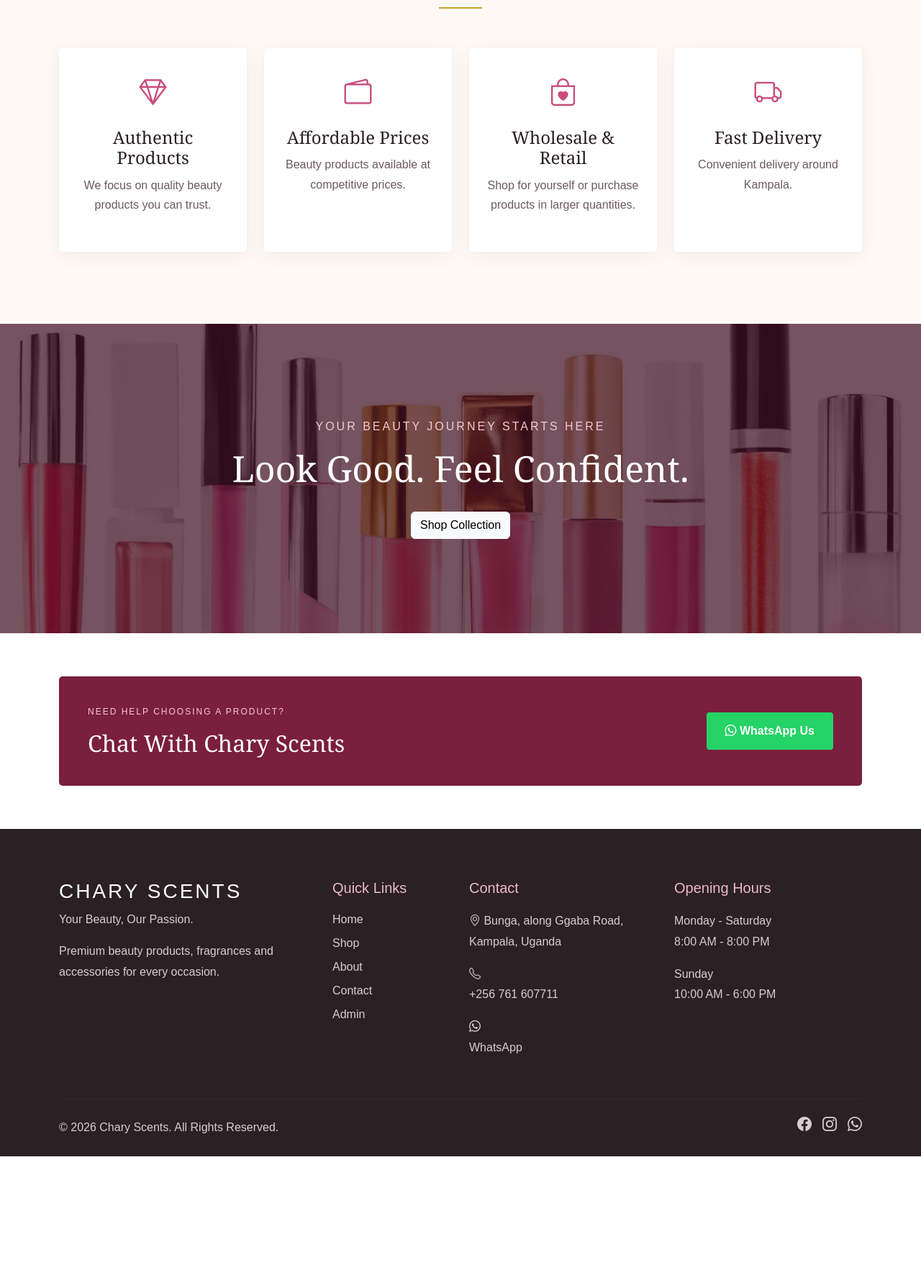
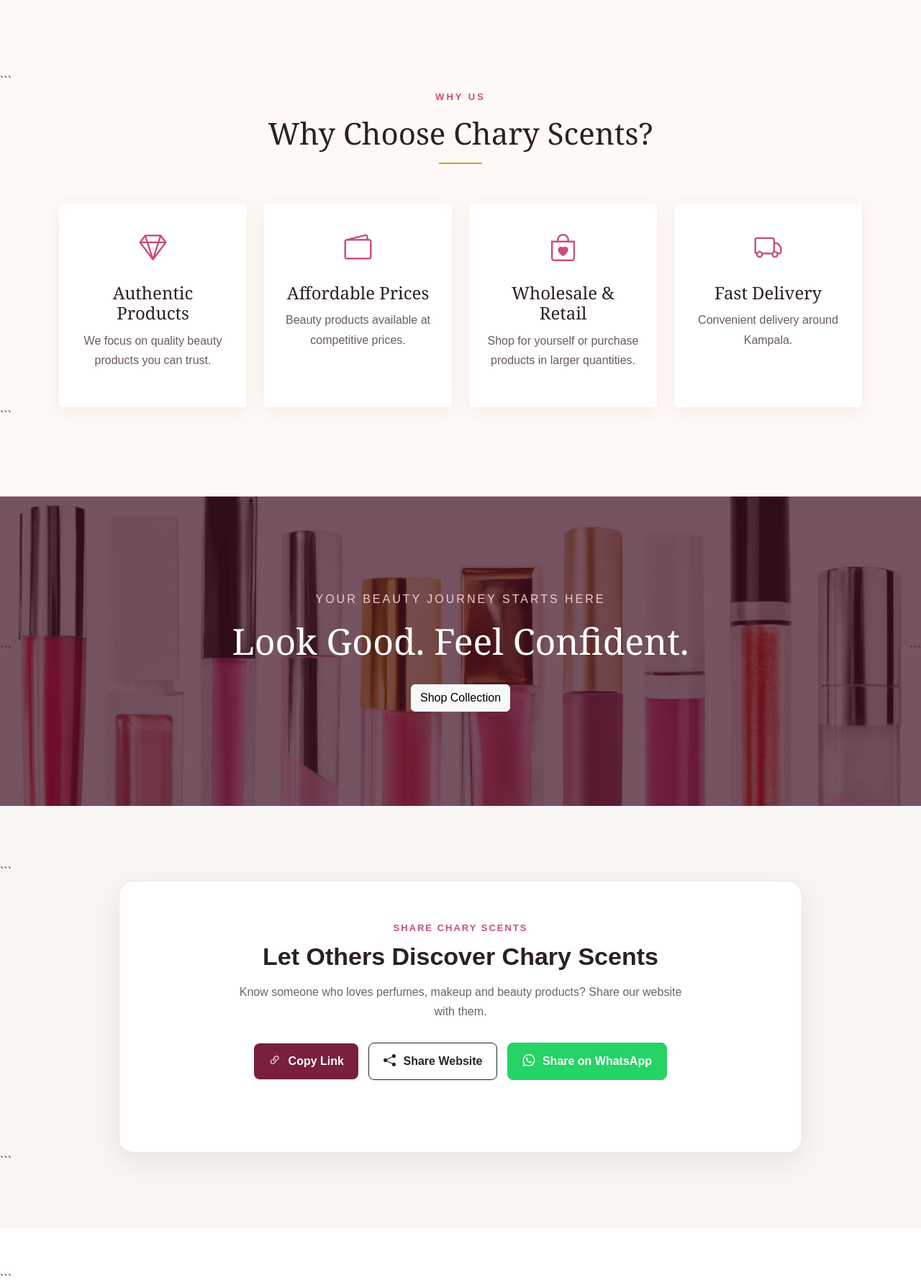
Before and after one commit to kondoabrian/chary-scents, a Flask app: page / in a window 1280 px wide. Shown: the part 3410-5200 px from the top of the page at 72% size. Before the commit the page ends 5017 px from the top, so only its background shows below. Run offline with Flask 3, Linux system fonts and the light colour scheme.

Commit message:
Add website sharing feature

````diff
--- a/static/css/style.css
+++ b/static/css/style.css
@@ -1088,3 +1088,186 @@ img {
     }
 
 }
+/* =========================================
+   SHARE CHARY SCENTS SECTION
+========================================= */
+
+.share-section {
+    padding: 80px 0;
+    background: #f8f5f2;
+}
+
+.share-box {
+    max-width: 950px;
+    margin: 0 auto;
+    padding: 55px 50px;
+    background: #ffffff;
+    border-radius: 20px;
+    text-align: center;
+    box-shadow: 0 12px 40px rgba(0, 0, 0, 0.08);
+    border: 1px solid #eee5df;
+}
+
+/* Share text */
+
+.share-content {
+    max-width: 700px;
+    margin: 0 auto 30px;
+}
+
+.share-content .section-label {
+    margin-bottom: 10px;
+    font-size: 13px;
+    font-weight: 700;
+    letter-spacing: 2px;
+}
+
+.share-content h2 {
+    margin-bottom: 15px;
+    font-size: 34px;
+    font-weight: 700;
+}
+
+.share-content p:not(.section-label) {
+    margin: 0 auto;
+    max-width: 620px;
+    color: #666;
+    line-height: 1.7;
+    font-size: 16px;
+}
+
+
+/* =========================================
+   SHARE BUTTONS
+========================================= */
+
+.share-actions {
+    display: flex;
+    justify-content: center;
+    align-items: center;
+    flex-wrap: wrap;
+    gap: 14px;
+}
+
+.share-actions .btn {
+    min-width: 145px;
+    padding: 12px 20px;
+    border-radius: 8px;
+    font-weight: 600;
+    transition: all 0.3s ease;
+    text-decoration: none;
+    cursor: pointer;
+}
+
+/* Button hover effect */
+
+.share-actions .btn:hover {
+    transform: translateY(-3px);
+}
+
+
+/* =========================================
+   COPY LINK BUTTON
+========================================= */
+
+.share-actions .btn-main {
+    border: none;
+}
+
+
+/* =========================================
+   WHATSAPP BUTTON
+========================================= */
+
+.share-actions .whatsapp-button {
+    background: #25D366;
+    color: #ffffff;
+    border: 1px solid #25D366;
+}
+
+.share-actions .whatsapp-button:hover {
+    background: #1ebe5d;
+    color: #ffffff;
+}
+
+
+/* =========================================
+   BUTTON ICONS
+========================================= */
+
+.share-actions i {
+    margin-right: 6px;
+    font-size: 17px;
+}
+
+
+/* =========================================
+   COPY SUCCESS MESSAGE
+========================================= */
+
+.copy-message {
+    min-height: 25px;
+    margin-top: 20px;
+    color: #198754;
+    font-size: 14px;
+    font-weight: 600;
+}
+
+
+/* =========================================
+   MOBILE RESPONSIVE DESIGN
+========================================= */
+
+@media (max-width: 768px) {
+
+    .share-section {
+        padding: 60px 15px;
+    }
+
+    .share-box {
+        padding: 40px 20px;
+        border-radius: 16px;
+    }
+
+    .share-content h2 {
+        font-size: 27px;
+    }
+
+    .share-content p:not(.section-label) {
+        font-size: 15px;
+    }
+
+    .share-actions {
+        flex-direction: column;
+        width: 100%;
+    }
+
+    .share-actions .btn {
+        width: 100%;
+        max-width: 300px;
+    }
+}
+
+
+/* =========================================
+   SMALL PHONES
+========================================= */
+
+@media (max-width: 400px) {
+
+    .share-box {
+        padding: 35px 15px;
+    }
+
+    .share-content h2 {
+        font-size: 24px;
+    }
+
+    .share-content p:not(.section-label) {
+        font-size: 14px;
+    }
+
+    .share-actions .btn {
+        max-width: 100%;
+    }
+}
--- a/static/js/script.js
+++ b/static/js/script.js
@@ -1,11 +1,12 @@
-// =========================================
-// PRODUCT SEARCH
-// =========================================
+/* =========================================
+PRODUCT SEARCH
+========================================= */
 
 const searchInput = document.getElementById("productSearch");
 
 if (searchInput) {
 
+```
 searchInput.addEventListener("input", function () {
 
     const searchText =
@@ -32,20 +33,20 @@ if (searchInput) {
     });
 
 });
+```
 
 }
 
-
-// =========================================
-// CATEGORY FILTER
-// =========================================
+/* =========================================
+CATEGORY FILTER
+========================================= */
 
 const filterButtons =
 document.querySelectorAll(".filter-btn");
 
-
 filterButtons.forEach(function (button) {
 
+```
 button.addEventListener("click", function () {
 
     const selectedCategory =
@@ -88,21 +89,24 @@ filterButtons.forEach(function (button) {
     });
 
 });
+```
 
 });
 
-
-// =========================================
-// PRODUCT QUANTITY
-// =========================================
+/* =========================================
+PRODUCT QUANTITY
+========================================= */
 
 function changeQuantity(amount) {
 
+```
 const quantityElement =
     document.getElementById("quantity");
 
 if (!quantityElement) {
+
     return;
+
 }
 
 
@@ -114,23 +118,184 @@ function changeQuantity(amount) {
 
 
 if (quantity < 1) {
+
     quantity = 1;
+
 }
 
 
 quantityElement.innerText = quantity;
+```
+
 }
 
-
-// =========================================
-// TEMPORARY CART MESSAGE
-// =========================================
+/* =========================================
+TEMPORARY CART MESSAGE
+========================================= */
 
 function addToCart(productName) {
 
+```
 alert(
     productName +
     " has been added to your cart."
 );
+```
 
 }
+
+/* =========================================
+COPY WEBSITE LINK
+========================================= */
+
+function copyWebsiteLink() {
+
+```
+const websiteUrl =
+    window.location.origin;
+
+const messageElement =
+    document.getElementById("copyMessage");
+
+
+if (navigator.clipboard) {
+
+    navigator.clipboard.writeText(websiteUrl)
+
+        .then(function () {
+
+            if (messageElement) {
+
+                messageElement.innerHTML =
+                    '<i class="bi bi-check-circle-fill"></i> ' +
+                    'Website link copied successfully!';
+
+            }
+
+        })
+
+        .catch(function () {
+
+            copyUsingFallback(
+                websiteUrl,
+                messageElement
+            );
+
+        });
+
+} else {
+
+    copyUsingFallback(
+        websiteUrl,
+        messageElement
+    );
+
+}
+```
+
+}
+
+/* =========================================
+COPY LINK FALLBACK
+========================================= */
+
+function copyUsingFallback(
+websiteUrl,
+messageElement
+) {
+
+```
+const textArea =
+    document.createElement("textarea");
+
+textArea.value = websiteUrl;
+
+textArea.style.position = "fixed";
+
+textArea.style.left = "-999999px";
+
+document.body.appendChild(textArea);
+
+textArea.focus();
+
+textArea.select();
+
+
+try {
+
+    document.execCommand("copy");
+
+    if (messageElement) {
+
+        messageElement.innerHTML =
+            '<i class="bi bi-check-circle-fill"></i> ' +
+            'Website link copied successfully!';
+
+    }
+
+} catch (error) {
+
+    if (messageElement) {
+
+        messageElement.innerHTML =
+            "Please copy the website address manually.";
+
+    }
+
+}
+
+
+document.body.removeChild(textArea);
+```
+
+}
+
+/* =========================================
+SHARE WEBSITE
+========================================= */
+
+function shareWebsite() {
+
+```
+const websiteUrl =
+    window.location.origin;
+
+
+const shareData = {
+
+    title: "Chary Scents",
+
+    text:
+        "Check out Chary Scents - " +
+        "Your Beauty, Our Passion.",
+
+    url: websiteUrl
+
+};
+
+
+if (navigator.share) {
+
+    navigator.share(shareData)
+
+        .catch(function (error) {
+
+            if (error.name !== "AbortError") {
+
+                console.log(
+                    "Sharing failed:",
+                    error
+                );
+
+            }
+
+        });
+
+} else {
+
+    copyWebsiteLink();
+
+}
+```
+
+}
--- a/templates/home.html
+++ b/templates/home.html
@@ -3,7 +3,6 @@
 {% block title %}
 Home | Chary Scents
 {% endblock %}
-
 
 {% block content %}
 
@@ -11,6 +10,7 @@ Home | Chary Scents
 
 <section class="hero">
 
+```
 <div class="hero-overlay"></div>
 
 <div class="container hero-content">
@@ -60,14 +60,15 @@ Home | Chary Scents
     </p>
 
 </div>
+```
 
 </section>
-
 
 <!-- ================= TRUST BAR ================= -->
 
 <section class="trust-section">
 
+```
 <div class="container">
 
     <div class="row g-0">
@@ -77,8 +78,11 @@ Home | Chary Scents
             <i class="bi bi-truck"></i>
 
             <div>
+
                 <h5>Fast Delivery</h5>
+
                 <p>Around Kampala</p>
+
             </div>
 
         </div>
@@ -89,8 +93,11 @@ Home | Chary Scents
             <i class="bi bi-gem"></i>
 
             <div>
+
                 <h5>Authentic Products</h5>
+
                 <p>Quality you can trust</p>
+
             </div>
 
         </div>
@@ -101,8 +108,11 @@ Home | Chary Scents
             <i class="bi bi-tag"></i>
 
             <div>
+
                 <h5>Affordable Prices</h5>
+
                 <p>Beauty for every budget</p>
+
             </div>
 
         </div>
@@ -113,8 +123,11 @@ Home | Chary Scents
             <i class="bi bi-heart"></i>
 
             <div>
+
                 <h5>Friendly Service</h5>
+
                 <p>We're here to help</p>
+
             </div>
 
         </div>
@@ -122,14 +135,15 @@ Home | Chary Scents
     </div>
 
 </div>
+```
 
 </section>
-
 
 <!-- ================= CATEGORIES ================= -->
 
 <section class="section category-section">
 
+```
 <div class="container">
 
     <div class="section-heading">
@@ -161,8 +175,11 @@ Home | Chary Scents
                 >
 
                 <div>
+
                     <h4>Perfumes</h4>
+
                     <span>Explore Collection →</span>
+
                 </div>
 
             </a>
@@ -184,8 +201,11 @@ Home | Chary Scents
                 >
 
                 <div>
+
                     <h4>Perfume Oils</h4>
+
                     <span>Explore Collection →</span>
+
                 </div>
 
             </a>
@@ -207,8 +227,11 @@ Home | Chary Scents
                 >
 
                 <div>
+
                     <h4>Lip Gloss</h4>
+
                     <span>Explore Collection →</span>
+
                 </div>
 
             </a>
@@ -230,8 +253,11 @@ Home | Chary Scents
                 >
 
                 <div>
+
                     <h4>Makeup</h4>
+
                     <span>Explore Collection →</span>
+
                 </div>
 
             </a>
@@ -241,14 +267,15 @@ Home | Chary Scents
     </div>
 
 </div>
+```
 
 </section>
-
 
 <!-- ================= FEATURED PRODUCTS ================= -->
 
 <section class="section products-section">
 
+```
 <div class="container">
 
     <div class="section-heading">
@@ -464,14 +491,15 @@ Home | Chary Scents
     </div>
 
 </div>
+```
 
 </section>
-
 
 <!-- ================= ABOUT PREVIEW ================= -->
 
 <section class="about-preview">
 
+```
 <div class="container">
 
     <div class="row align-items-center g-5">
@@ -530,14 +558,15 @@ Home | Chary Scents
     </div>
 
 </div>
+```
 
 </section>
-
 
 <!-- ================= WHY US ================= -->
 
 <section class="section why-section">
 
+```
 <div class="container">
 
     <div class="section-heading">
@@ -637,14 +666,15 @@ Home | Chary Scents
     </div>
 
 </div>
+```
 
 </section>
-
 
 <!-- ================= PROMO ================= -->
 
 <section class="promo-section">
 
+```
 <div class="promo-overlay"></div>
 
 <div class="container promo-content">
@@ -665,14 +695,101 @@ Home | Chary Scents
     </a>
 
 </div>
+```
 
 </section>
 
+<!-- ================= SHARE WEBSITE ================= -->
+
+<section class="share-section">
+
+```
+<div class="container">
+
+    <div class="share-box">
+
+        <div class="share-content">
+
+            <p class="section-label">
+                SHARE CHARY SCENTS
+            </p>
+
+            <h2>
+                Let Others Discover Chary Scents
+            </h2>
+
+            <p>
+                Know someone who loves perfumes,
+                makeup and beauty products?
+                Share our website with them.
+            </p>
+
+        </div>
+
+
+        <div class="share-actions">
+
+            <button
+                type="button"
+                class="btn btn-main"
+                onclick="copyWebsiteLink()"
+            >
+
+                <i class="bi bi-link-45deg"></i>
+
+                Copy Link
+
+            </button>
+
+
+            <button
+                type="button"
+                class="btn btn-outline-dark"
+                onclick="shareWebsite()"
+            >
+
+                <i class="bi bi-share-fill"></i>
+
+                Share Website
+
+            </button>
+
+
+            <a
+                href="https://wa.me/?text=Check%20out%20Chary%20Scents%20-%20Your%20Beauty%2C%20Our%20Passion%20https%3A%2F%2Fchary-scents.onrender.com"
+                target="_blank"
+                rel="noopener noreferrer"
+                class="btn whatsapp-button"
+            >
+
+                <i class="bi bi-whatsapp"></i>
+
+                Share on WhatsApp
+
+            </a>
+
+        </div>
+
+
+        <div
+            id="copyMessage"
+            class="copy-message"
+            role="status"
+            aria-live="polite"
+        ></div>
+
+    </div>
+
+</div>
+```
+
+</section>
 
 <!-- ================= WHATSAPP CTA ================= -->
 
 <section class="whatsapp-section">
 
+```
 <div class="container">
 
     <div class="whatsapp-box">
@@ -693,15 +810,20 @@ Home | Chary Scents
         <a
             href="https://wa.me/256706740166"
             target="_blank"
+            rel="noopener noreferrer"
             class="btn whatsapp-button"
         >
+
             <i class="bi bi-whatsapp"></i>
+
             WhatsApp Us
+
         </a>
 
     </div>
 
 </div>
+```
 
 </section>
 
````
Lines whose indentation alone changed are shown as unchanged.
